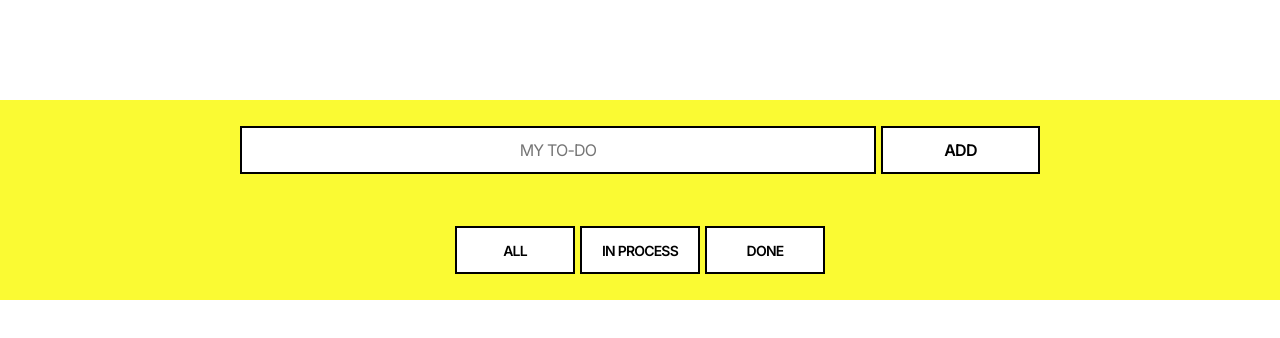
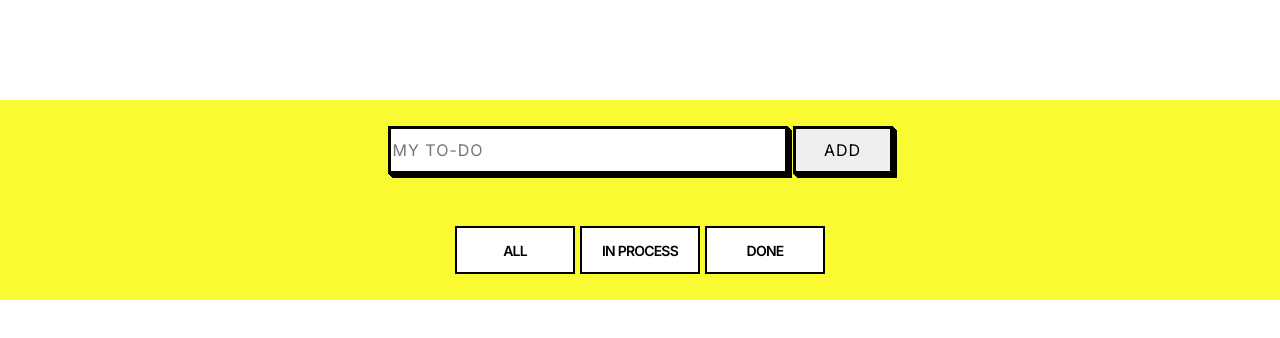
Before and after one commit to Melina1996/TO-DO-LIST, a plain HTML site: page index.html in a window 1280 px wide. Shown: the top 338 px of the page. Drawn offline with nearby package versions, Linux system fonts and the light colour scheme.

Commit message:
modified CSS

```diff
--- a/public/js/main.js
+++ b/public/js/main.js
@@ -32,7 +32,7 @@ function addTask(){
 }
 
 
-//event for my ADD-btn
+//ENTER activates my ADD-btn
 let input = document.getElementById("enter");
 input.addEventListener("keypress", function(event) {
   if (event.key === "Enter") {
@@ -47,19 +47,20 @@ eachTask.addEventListener("click",(e)=>{
 
   if (e.target.id == "validate") {
 
-
-
     e.target.parentElement.parentElement.setAttribute("status","done")
 
     e.target.parentElement.parentElement.style.background = "black"
     e.target.parentElement.parentElement.querySelector(".print-task-text").style.background = "black"
     e.target.parentElement.parentElement.querySelector(".print-task-text").style.color = "white"
+    e.target.parentElement.parentElement.style.boxShadow= "1px 1px 0px 0px yellow, 2px 2px 0px 0px yellow, 2px 2px 0px 0px yellow, 4px 4px 0px 0px yellow, 3px 3px 0px 0px yellow"
+
 
 
   } else if(e.target.id == "modify") {
     e.target.parentElement.parentElement.style.background = "white"
     e.target.parentElement.parentElement.querySelector(".print-task-text").style.background = "white"
     e.target.parentElement.parentElement.querySelector(".print-task-text").style.color = "black"
+    e.target.parentElement.parentElement.style.boxShadow= "none"
 
     e.target.parentElement.querySelector("#validate").classList.add("hide")
 
@@ -86,8 +87,6 @@ eachTask.addEventListener("click",(e)=>{
       }
     })
 
-    console.log(myInput)
-    console.log(myInput.value)
   } else if(e.target.id == "delete"){
 
     //hide my delete-btn
@@ -115,10 +114,11 @@ eachTask.addEventListener("click",(e)=>{
   }
 })
 
-//event listener for filtering
 
+//FILTERING
+
+//all my menu btns
 let btnAll = document.querySelector("#all")
-
 
 let btnProcess = document.querySelector("#in-process")
 
@@ -129,6 +129,9 @@ let elementsProcess = document.querySelectorAll("[status=in-process]")
 
 //all DONE elements
 let elementsDone = document.querySelectorAll("[status=done]")
+
+
+//depending on the btn clicked, I add a class "hide" to the respective elements that are not to be shown
 
 
 btnProcess.addEventListener("click",()=>{
--- a/src/sass/modules/_main.sass
+++ b/src/sass/modules/_main.sass
@@ -31,35 +31,27 @@ main
                 width: 800px
                 gap: 5px
                 #enter
-                    width: 80%
-                    border: 2px solid #000
+                    height: 48px
+                    width: 400px
+                    font-family: Inter
+                    font-size: 16px
+                    letter-spacing: 1px
                     color: #000
-                    font-family: Inter
-                    font-style: normal
-                    font-size: 16px
-                    font-weight: 400
-                    height: 48px
-                    justify-content: center
-                    letter-spacing: -.8px
-                    text-align: center
+                    border: 3px solid
+                    box-shadow: 1px 1px 0px 0px, 2px 2px 0px 0px, 2px 2px 0px 0px, 4px 4px 0px 0px, 3px 3px 0px 0px
                 #enter:focus
                     outline: none
                     border-color: #06f
+                    box-shadow: 1px 1px 0px 0px #06f, 2px 2px 0px 0px #06f, 2px 2px 0px 0px #06f, 4px 4px 0px 0px #06f, 3px 3px 0px 0px #06f
                 #addTask
-                    align-items: center
-                    background-color: #fff
-                    border: 2px solid #000
+                    height: 48px
+                    width: 100px
+                    font-family: Inter
+                    font-size: 16px
+                    letter-spacing: 1px
                     color: #000
-                    cursor: pointer
-                    font-family: Inter
-                    font-style: normal
-                    font-size: 16px
-                    font-weight: 600
-                    height: 48px
-                    justify-content: center
-                    letter-spacing: -.8px
-                    width: 20%
-                    text-align: center
+                    border: 3px solid
+                    box-shadow: 1px 1px 0px 0px, 2px 2px 0px 0px, 2px 2px 0px 0px, 4px 4px 0px 0px, 3px 3px 0px 0px
                 #addTask:focus
                     color: #171e29
                 #addTask:hover
@@ -79,7 +71,7 @@ main
                     border: 2px solid #000
                     color: #000
                     cursor: pointer
-                    font-family: Inter,sans-serif
+                    font-family: Inter
                     font-size: 14px
                     font-weight: 600
                     height: 48px
@@ -170,6 +162,9 @@ main
                     #delete:hover
                         background-color: red
                         color: white
+                    #save:hover
+                        background-color: black
+                        color: white
                     .my-delete-buttons
                         display: flex
                         justify-content: center
@@ -203,3 +198,13 @@ main
 
             .hide
                 display: none
+
+
+
+
+
+// @media (min-width: 768px) {
+//   .button-54 {
+//     padding: 0.25em 0.75em;
+//   }
+// }
```
Also changed, not shown: README.md, public/css/app.css, 1 other file.
